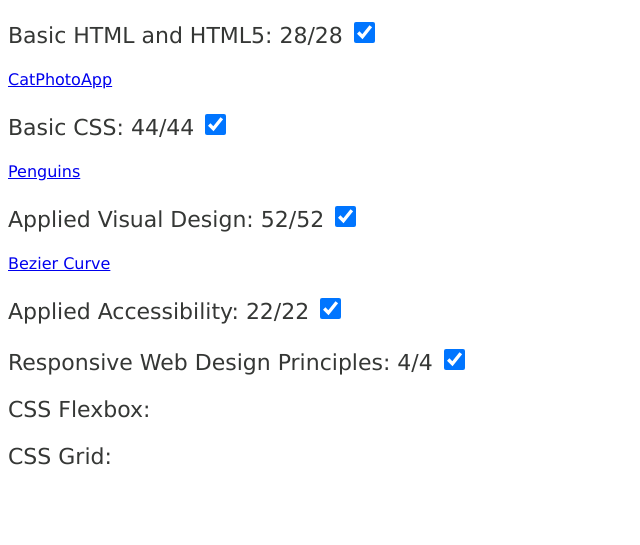
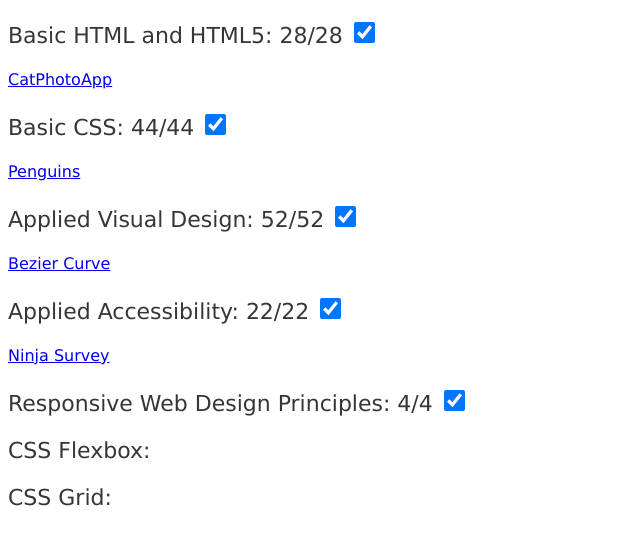
Before and after one commit to ohirv/test, a plain HTML site: page index.html in a window 1280 px wide. Shown: the part 105-650 px from the top of the page, without its empty margins (0-640 px from the left). Drawn offline with Linux system fonts and the light colour scheme.

Commit message:
Update index.html

```diff
--- a/index.html
+++ b/index.html
@@ -26,6 +26,7 @@
     <p>Applied Visual Design: 52/52 <input type="checkbox" class="large" name="52/52" checked></p>
      <a href="https://ohirv.github.io/test/make-motion-more-natural-using-a-bezier-curve.html">Bezier Curve</a>
     <p>Applied Accessibility: 22/22 <input type="checkbox" class="large" name="22/22" checked></p>
+     <a href="https://ohirv.github.io/test/ninja-survey.html">Ninja Survey</a>
     <p>Responsive Web Design Principles: 4/4 <input type="checkbox" class="large" name="4/4" checked></p>
     <p>CSS Flexbox: </p>
     <p>CSS Grid: </p>
```
